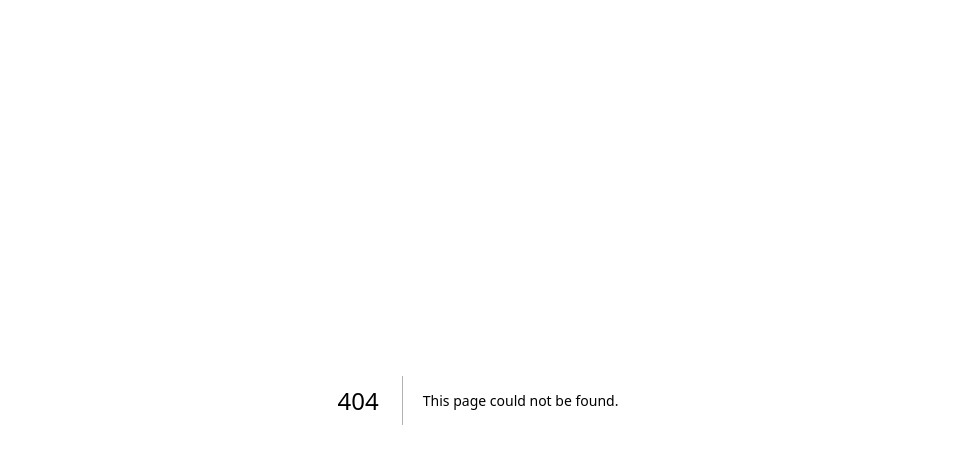
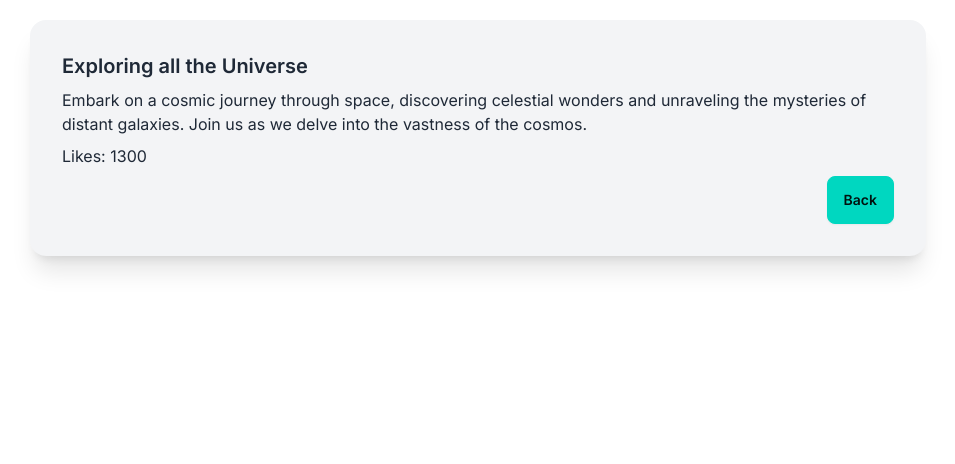
Before and after one commit to mrana007/Next-Js-next-level-data-fetching, a Next.js app: page /posts/1 in a window 1280 px wide. Before the commit this address had no page. Shown: the top 464 px of the page, without its empty margins (162-1117 px from the left). Built offline with nearby package versions, Linux system fonts and the light colour scheme; data requests are answered from the project's data file.

Commit message:
implement see details page with ssr

```diff
--- /dev/null
+++ b/src/app/posts/[id]/page.js
@@ -0,0 +1,29 @@
+import Link from "next/link";
+
+const DetailPage = async ({ params }) => {
+  // console.log(params.id);
+  const res = await fetch(`http://localhost:5000/posts/${params.id}`);
+  const post = await res.json();
+//   console.log(post);
+  return (
+    <div>
+      <div
+        key={post.id}
+        className="card bg-gray-100 shadow-xl my-5 w-[70%] mx-auto"
+      >
+        <div className="card-body">
+          <h2 className="card-title">{post.title}</h2>
+          <p>{post.description}</p>
+          <p>Likes: {post.likesCount}</p>
+          <div className="card-actions justify-end">
+            <Link href="/posts">
+              <button className="btn btn-accent">Back</button>
+            </Link>
+          </div>
+        </div>
+      </div>
+    </div>
+  );
+};
+
+export default DetailPage;
--- a/src/app/posts/page.js
+++ b/src/app/posts/page.js
@@ -1,3 +1,5 @@
+import Link from "next/link";
+
 const PostsPage = async () => {
   const res = await fetch("http://localhost:5000/posts", {
     cache: "no-store",
@@ -8,13 +10,17 @@ const PostsPage = async () => {
     <div className="w-full">
       <h1 className="text-2xl">Total Posts: {posts.length}</h1>
       {posts.map((post) => (
-        <div key={post.id} className="card bg-gray-100 shadow-xl my-5 w-[70%] mx-auto">
+        <div
+          key={post.id}
+          className="card bg-gray-100 shadow-xl my-5 w-[70%] mx-auto">
           <div className="card-body">
             <h2 className="card-title">{post.title}</h2>
             <p>{post.description}</p>
             <p>Likes: {post.likesCount}</p>
             <div className="card-actions justify-end">
-              <button className="btn btn-primary">See More</button>
+              <Link href={`/posts/${post.id}`}>
+                <button className="btn btn-primary">See More</button>
+              </Link>
             </div>
           </div>
         </div>
```
